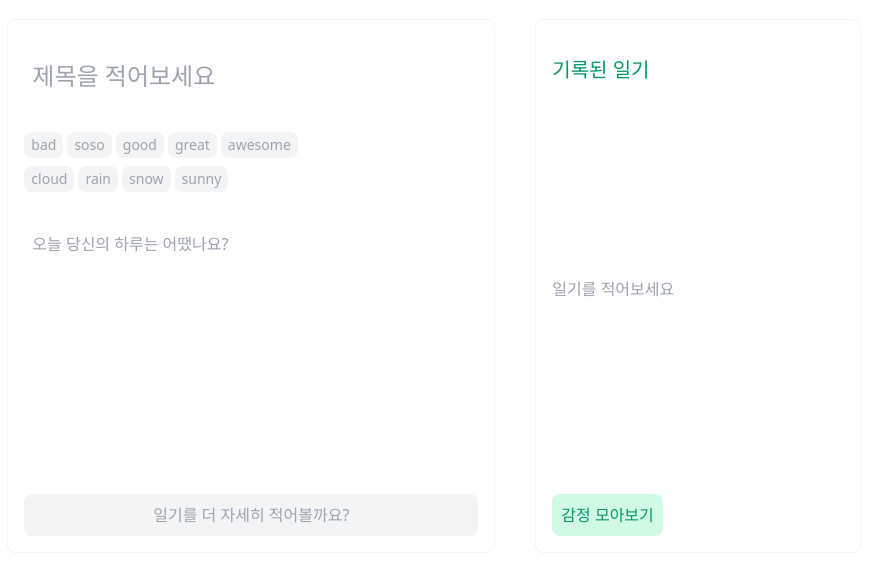
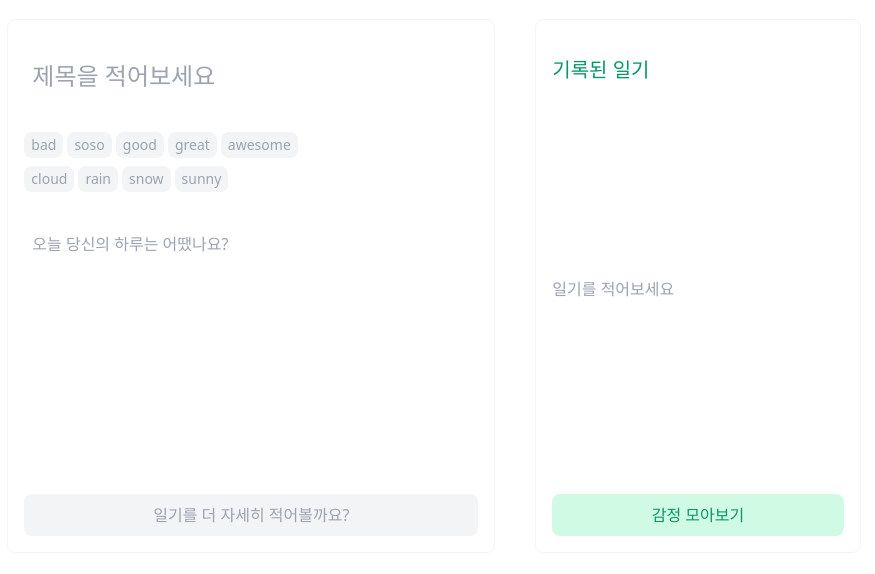
Before and after one commit to yugenius0213/GDSC-SPACE-STUDY-ASSIGNMENT-VER2, a React (Vite) app in the folder SoWon/react-ts/: page / in a window 1280 px wide. Shown: the part 114-688 px from the top of the page, without its empty margins (206-1081 px from the left). Built offline with nearby package versions, Linux system fonts and the light colour scheme.

Commit message:
style: 감정 모아보기 button 태그 제거 (#3)

```diff
--- a/SoWon/react-ts/src/app/page.tsx
+++ b/SoWon/react-ts/src/app/page.tsx
@@ -104,13 +104,11 @@ const DiaryHistory = () => {
         <div className="w-full flex flex-col items-start gap-4 p-4 justify-between rounded-lg bg-white border border-gray-100 h-2/3 min-h-[20rem]">
             <h1 className="text-xl mt-5 text-emerald-600">기록된 일기</h1>
             <div className="flex items-center justify-center text-gray-400">일기를 적어보세요</div>
-            <Link to="/emotions">
-                <button
-                    type="button"
-                    className="flex items-center justify-center rounded-lg border border-transparent active:translate-y-[1px] w-full p-2 cursor-pointer transition-colors ease-in bg-emerald-100 text-emerald-600 hover:border-emerald-600 hover:text-emerald-600"
-                >
-                    감정 모아보기
-                </button>
+            <Link
+                to="/emotions"
+                className="flex items-center justify-center rounded-lg border border-transparent active:translate-y-[1px] w-full p-2 cursor-pointer transition-colors ease-in bg-emerald-100 text-emerald-600 hover:border-emerald-600 hover:text-emerald-600"
+            >
+                감정 모아보기
             </Link>
         </div>
     )
```
